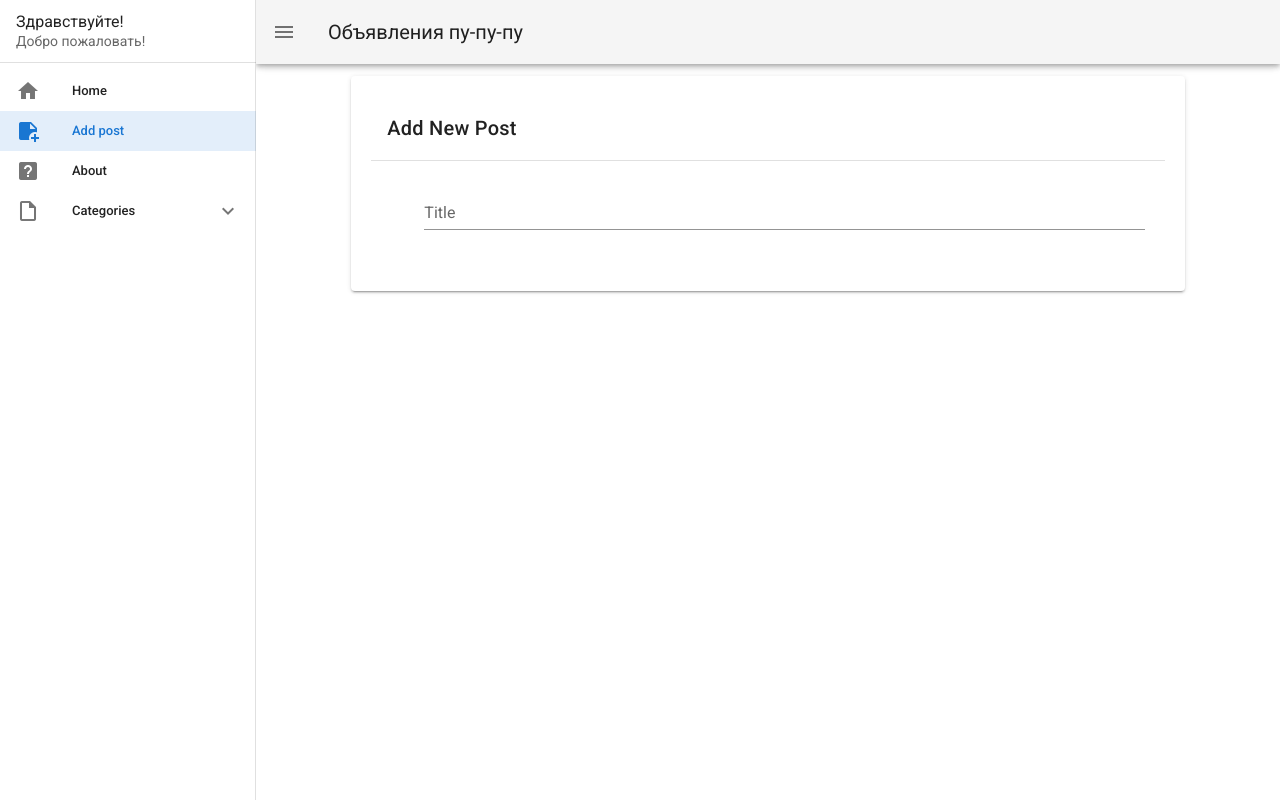
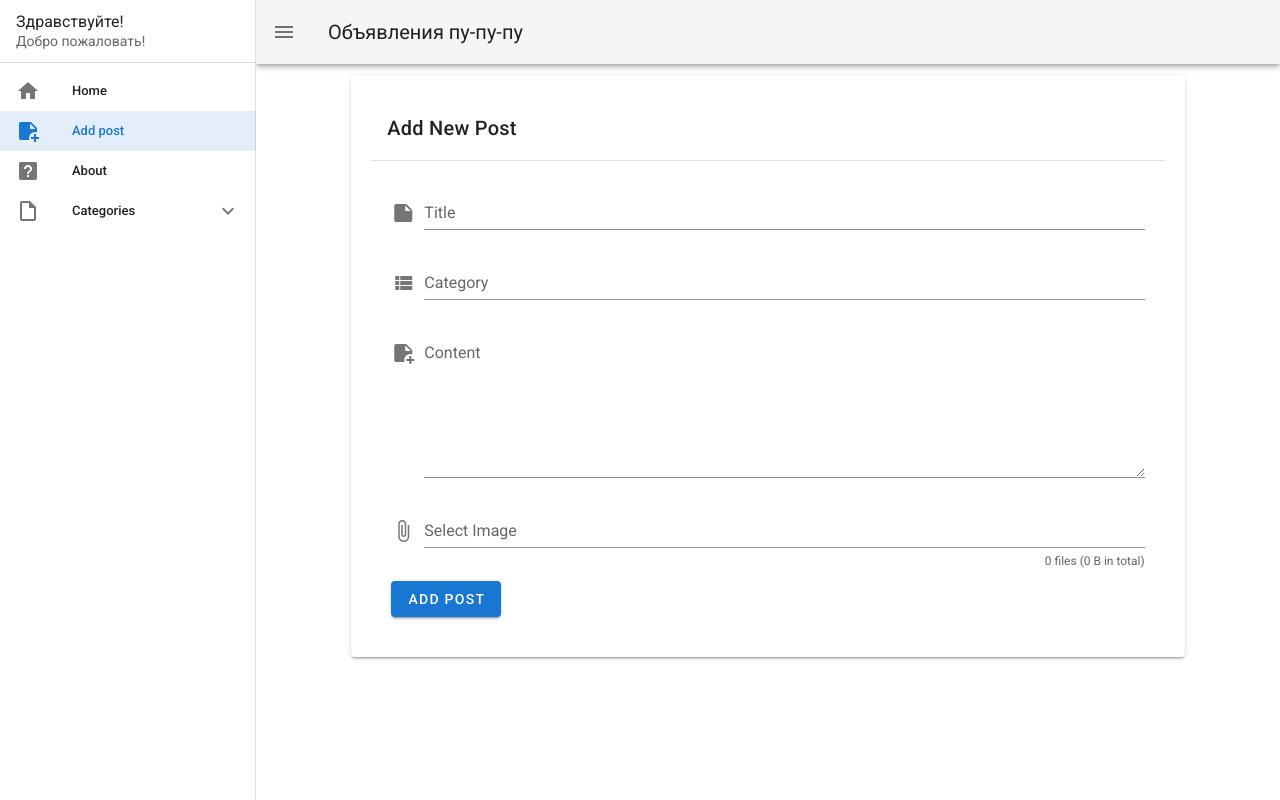
Before and after one commit to JupickGosling/kursach, a Vue app in the folder client/: page /add-post in a window 1280 px wide. Built offline with nearby package versions, Linux system fonts and the light colour scheme.

Commit message:
Добавления/Исправления

```diff
--- a/client/package.json
+++ b/client/package.json
@@ -9,6 +9,7 @@
   "dependencies": {
     "axios": "^1.2.0",
     "core-js": "^3.8.3",
+    "form-data": "^4.0.0",
     "vue": "^2.6.14",
     "vue-router": "^3.5.1",
     "vuetify": "^2.6.0"
--- a/client/src/App.vue
+++ b/client/src/App.vue
@@ -68,6 +68,7 @@
 </template>
 
 <script>
+var FormData = require('form-data');
   export default {
     data: () => ({ drawer: null,
     items: [
--- a/client/src/views/AddPost.vue
+++ b/client/src/views/AddPost.vue
@@ -5,11 +5,49 @@
                 <v-card class="pa-5">
                     <v-card-title>Add New Post</v-card-title>
                     <v-divider></v-divider>
-                    <v-form ref="form" class="pa-5" enctype="multipart/form-data">
-                        <v-text-field label="Title" prepend-icon="mdo-note" ></v-text-field>
+                    <v-form ref="form" @submit.prevent="submitForm" class="pa-5" enctype="multipart/form-data">
+                        <v-text-field label="Title" v-model="post.title" prepend-icon="mdi-note" :rules="rules"></v-text-field>
+                        <v-text-field label="Category" v-model="post.category" prepend-icon="mdi-view-list" :rules="rules"></v-text-field>
+                        <v-textarea label="Content" v-model="post.content" prepend-icon="mdi-note-plus" :rules="rules"></v-textarea>
+                        <v-file-input @change="selectFile" show-size counter multiple label="Select Image" :rules="rules"></v-file-input>
+                        <v-btn type="sumbit" class="mt-3" color="primary">Add Post</v-btn>
                     </v-form>
                 </v-card>
             </v-col>
         </v-row>
     </v-container>
 </template>
+<script>
+var FormData = require('form-data');
+import API from '../api';
+export default{
+    data(){
+        return{
+            rules: [(value)=>!!value ||"This field is required!"],
+            post:{
+                title:"",
+                category:"",
+                content:"",
+                image:""
+            },
+            image:"",
+        };
+    },
+    methods:{
+        selectFile(file){
+            this.image = file[0];
+        },
+        async submitForm(){
+            const formData = new FormData();
+            formData.append('image', this.image);
+            formData.append('title', this.post.title);
+            formData.append('category', this.post.category);
+            formData.append('content', this.post.content);
+            if(this.$refs.form.validate()){
+                const response = await API.addPost(formData);
+                this.$router.push({ name: 'home', params: {message: response.message} });
+            };
+        },
+    },
+};
+</script>
--- a/client/src/views/Home.vue
+++ b/client/src/views/Home.vue
@@ -1,5 +1,8 @@
 <template>
   <v-container>
+    <v-alert border="left" close-text="Close Alert" color="green accent-4" dark dismissible v-if="this.$route.params.message">
+      {{this.$route.params.message}}
+    </v-alert>
     <v-row no-gutters>
       <v-col sm="4" class="pa-3" v-for="post in posts" :key="post._id">
         <v-card class="pa-1" :to="{ name: 'post', params: { id:post._id } }">
```
Also changed, not shown: client/src/api.js (line endings or trailing spaces), 4 other files (tests, documents, lock files or other folders).
